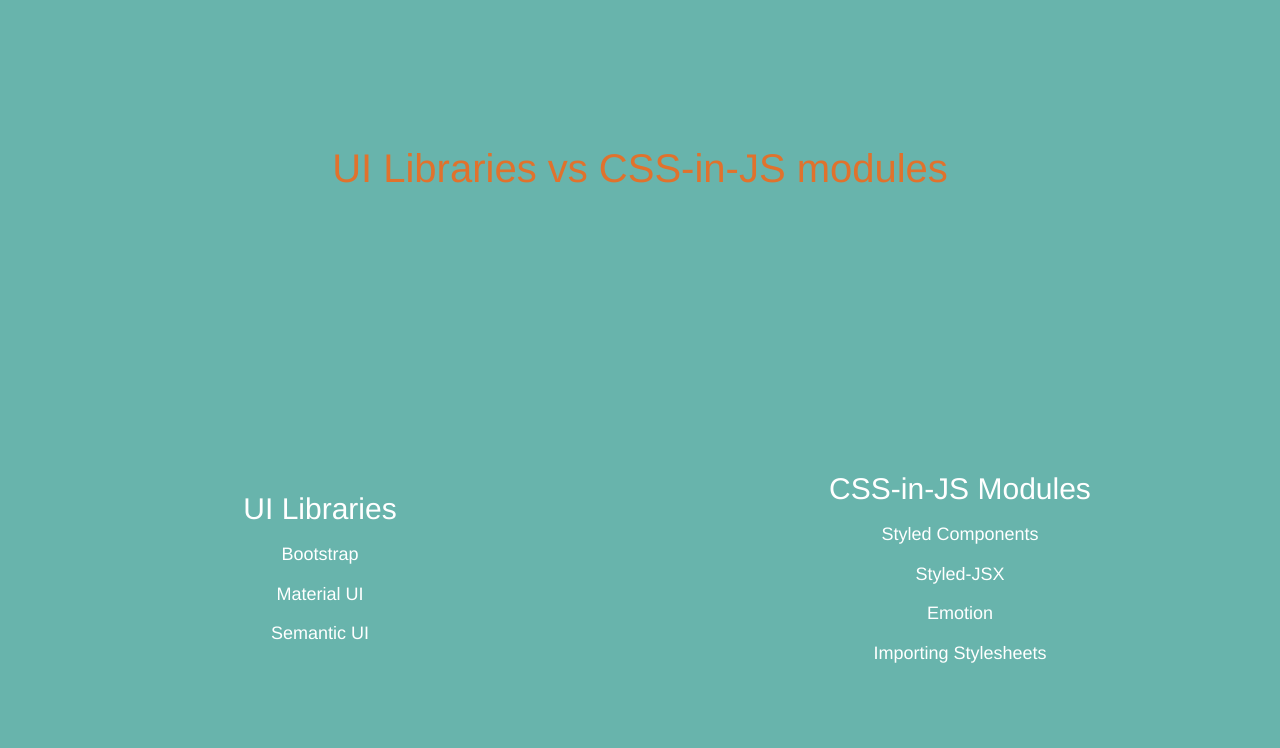
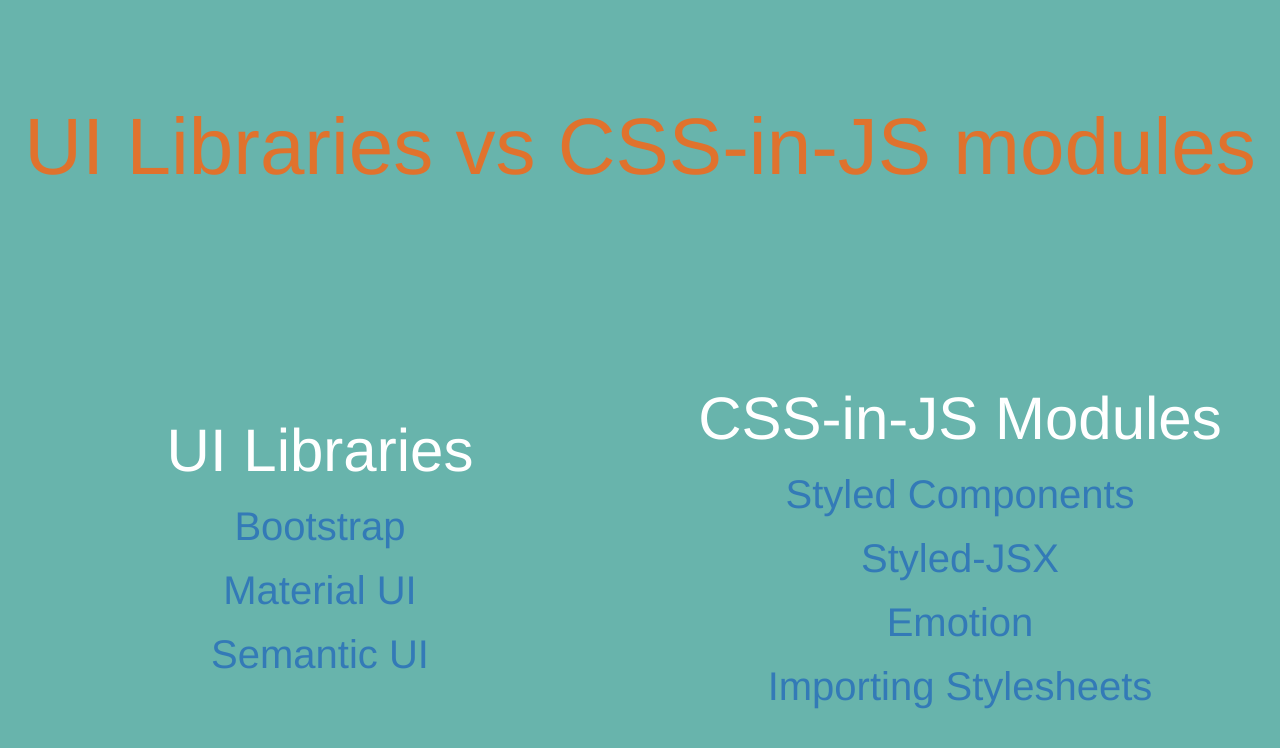
Before and after one commit to kcloud99/UI-lib_CSS-JS, a React app: page / in a window 1280 px wide. Shown: the top 748 px of the page. Built offline with nearby package versions, Linux system fonts and the light colour scheme; no server answers.

Commit message:
set up initial routes and new components

```diff
--- a/src/components/App.jsx
+++ b/src/components/App.jsx
@@ -1,17 +1,54 @@
-import React, { Fragment } from 'react';
+import React, { Component, Fragment } from 'react';
 import ReactDOM from 'react-dom';
 import { BrowserRouter, browserHistory, Route, Switch } from 'react-router-dom';
+import axios from 'axios';
 
 import Home from './Home.jsx';
+import Bootstrap from './ui_libs/bootstrap/Index.jsx';
+import Material from './ui_libs/material/Index.jsx';
+import Semantic from './ui_libs/semantic/Index.jsx';
 
-const App = () => {
-  return(
+class App extends Component {
+  constructor(props) {
+    super(props);
+    this.state = {
+      items: []
+    };
+  }
+
+  componentDidMount() {
+    axios
+      .get("https://www-integration.leafly.io/api2/strains/lists")
+      .then(response => {
+        console.log("😇", response);
+        this.setState({
+          items: response.data
+        });
+      })
+      .catch(error => console.log("😈", error));
+  }
+
+  render() {
+    return (
       <Fragment>
         <Switch>
           <Route exact path="/" component={Home} />
+          <Route
+            path="/bootstrap"
+            component={() => <Bootstrap items={this.state.items} />}
+          />
+          <Route
+            path="/material"
+            component={() => <Material items={this.state.items} />}
+          />
+          <Route
+            path="/semantic"
+            component={() => <Semantic items={this.state.items} />}
+          />
         </Switch>
       </Fragment>
     );
+  }
 }
 
 export default App;
--- a/src/components/Home.jsx
+++ b/src/components/Home.jsx
@@ -17,7 +17,7 @@
   display: flex;
   justify-content: center;
   width: 100vw;
-  font-size: 4rem;
+  font-size: 8rem;
   color: #e0722d;
 `;
 
@@ -27,24 +27,28 @@
   justify-content: flex-start;
   align-items: center;
   width: 50%;
-  font-size: 2rem;
+  font-size: 30em;
+`;
+
+const Links = styled.h4`
+  font-size: 4rem;
 `;
 
 const Home = () => {
   return <Wrapper>
       <Header>UI Libraries vs CSS-in-JS modules</Header>
       <Options>
-        <h2>UI Libraries</h2>
-        <h4>Bootstrap</h4>
-        <h4>Material UI</h4>
-        <h4>Semantic UI</h4>
+        <h2 style={{ fontSize: '6rem' }}>UI Libraries</h2>
+        <Link to="/bootstrap"><Links>Bootstrap</Links></Link>
+        <Link to="/material"><Links>Material UI</Links></Link>
+        <Link to="/semantic"><Links>Semantic UI</Links></Link>
       </Options>
       <Options>
-        <h2>CSS-in-JS Modules</h2>
-        <h4>Styled Components</h4>
-        <h4>Styled-JSX</h4>
-        <h4>Emotion</h4>
-        <h4>Importing Stylesheets</h4>
+        <h2 style={{fontSize: '6rem'}}>CSS-in-JS Modules</h2>
+        <Link to="/styled"><Links>Styled Components</Links></Link>
+        <Link to="/styled-jsx"><Links>Styled-JSX</Links></Link>
+        <Link to="/emotion"><Links>Emotion</Links></Link>
+        <Link to="/import"><Links>Importing Stylesheets</Links></Link>
       </Options>
     </Wrapper>;
 }
--- a/src/components/Item.jsx
+++ b/src/components/css_in_js/styled/Item.jsx
@@ -1,5 +1,5 @@
 import React from 'react';
-import { WrappedItem, Cover, Name, Info, Btn } from './ItemStyles.jsx';
+import { WrappedItem, Cover, Name, Info, Btn } from './ItemStyles';
 
 
 const Item = (props) => {
--- a/src/components/List.jsx
+++ b/src/components/css_in_js/styled/List.jsx
@@ -1,6 +1,6 @@
 import React, { Fragment } from 'react';
 import styled from 'styled-components';
-import Item from './Item.jsx';
+import Item from './Item';
 
 const List = ({items}) => {
   console.log('🌴🌏', items);
--- a/src/components/ui_libs/bootstrap/Index.jsx
+++ b/src/components/ui_libs/bootstrap/Index.jsx
@@ -0,0 +1,9 @@
+import React from 'react';
+
+const Bootstrap = ({ items }) => {
+  return(
+    <h1>This is bootstrap</h1>
+  );
+}
+
+export default Bootstrap;
--- a/src/components/ui_libs/material/Index.jsx
+++ b/src/components/ui_libs/material/Index.jsx
@@ -0,0 +1,9 @@
+import React from 'react';
+
+const Material = ({ items }) => {
+  return (
+    <h1>This is Material</h1>
+  );
+}
+
+export default Material;
--- a/src/components/ui_libs/semantic/Index.jsx
+++ b/src/components/ui_libs/semantic/Index.jsx
@@ -0,0 +1,9 @@
+import React from 'react';
+
+const Semantic = ({ items }) => {
+  return (
+    <h1>This is Semantic</h1>
+  );
+}
+
+export default Semantic;
```
Also changed, not shown: src/components/css_in_js/styled/ItemStyles.jsx (renamed from src/components/ItemStyles.jsx). Lines whose indentation alone changed are shown as unchanged.
